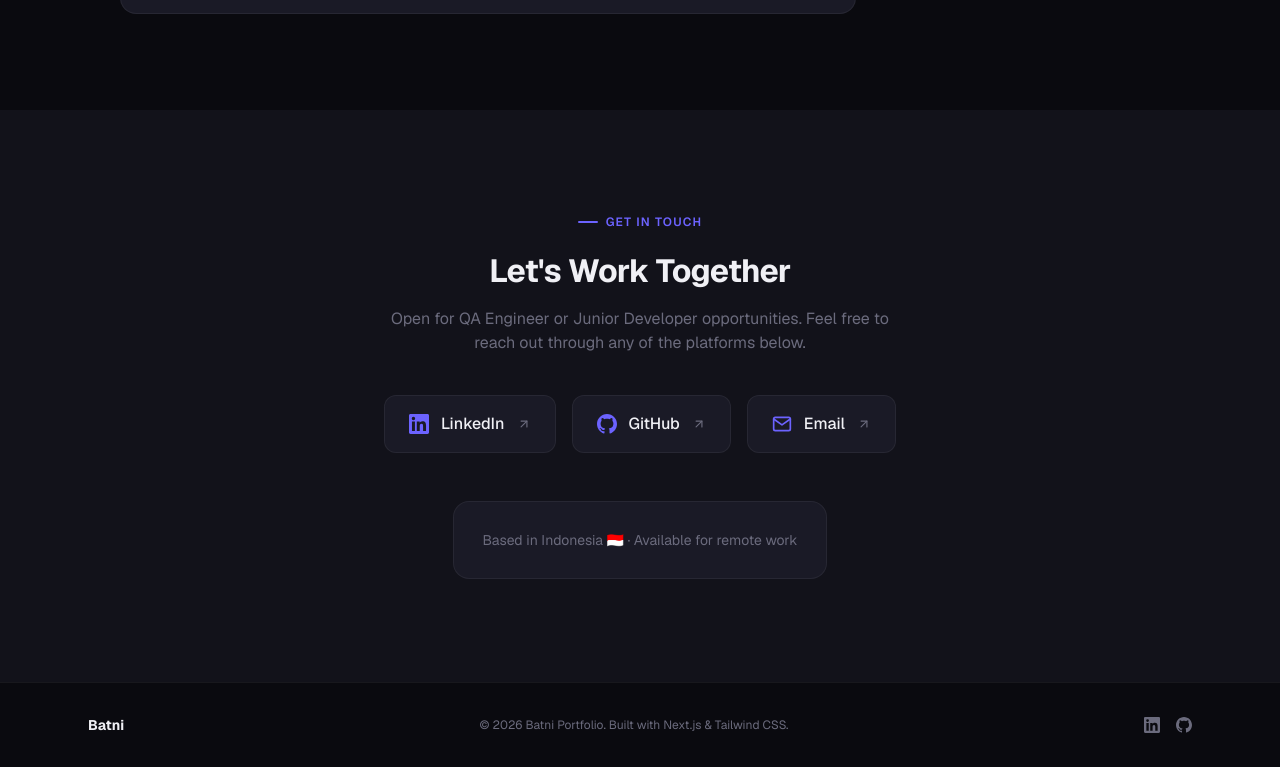
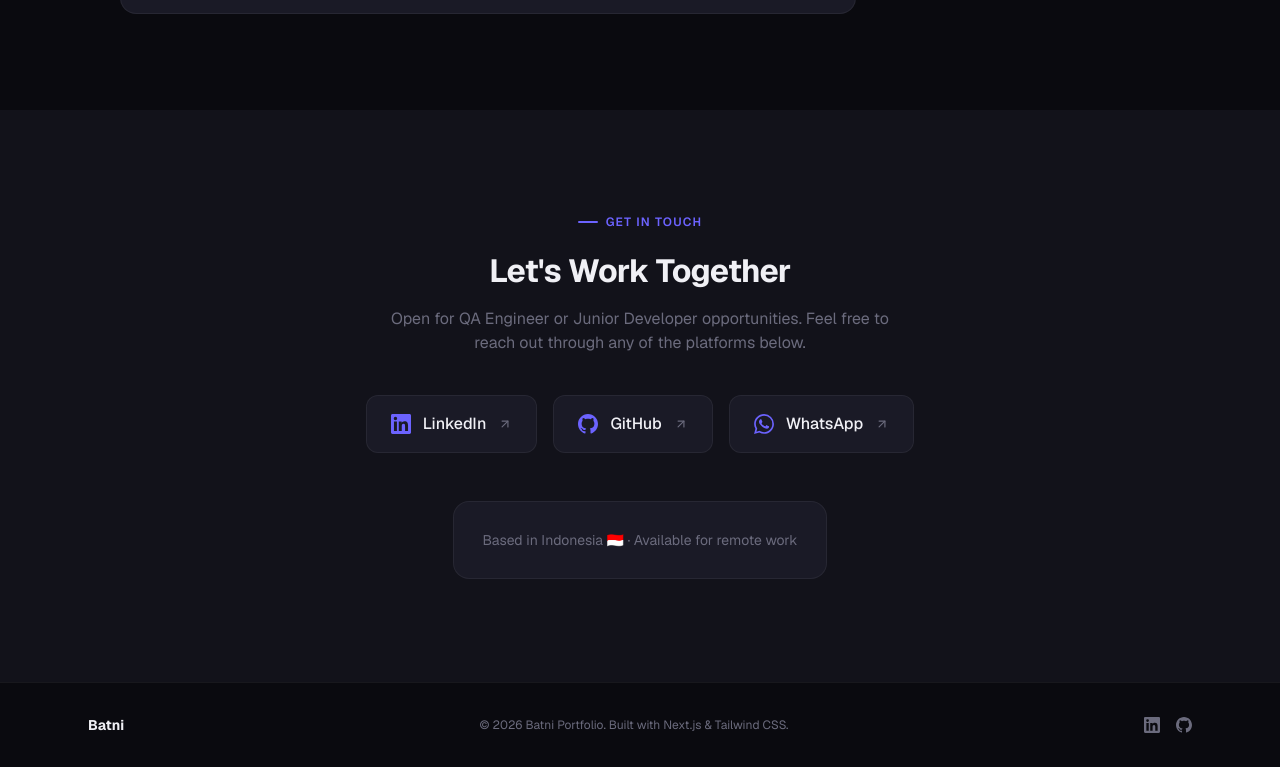
Before and after one commit to muhbatni/tumbas-balon, a Next.js app: page / in a window 1280 px wide. Shown: the part 3838-4605 px from the top of the page. Built offline with nearby package versions, Linux system fonts and the light colour scheme.

Commit message:
email to wa

```diff
--- a/src/components/Contact.tsx
+++ b/src/components/Contact.tsx
@@ -22,12 +22,11 @@
     ),
   },
   {
-    label: "Email",
-    href: "mailto:hello@batni.dev",
+    label: "WhatsApp",
+    href: "https://wa.me/6285693177445",
     icon: (
-      <svg width="20" height="20" viewBox="0 0 24 24" fill="none" stroke="currentColor" strokeWidth="2" strokeLinecap="round" strokeLinejoin="round">
-        <path d="M4 4h16c1.1 0 2 .9 2 2v12c0 1.1-.9 2-2 2H4c-1.1 0-2-.9-2-2V6c0-1.1.9-2 2-2z" />
-        <polyline points="22,6 12,13 2,6" />
+      <svg width="20" height="20" viewBox="0 0 24 24" fill="currentColor">
+        <path d="M17.472 14.382c-.297-.149-1.758-.867-2.03-.967-.273-.099-.471-.148-.67.15-.197.297-.767.966-.94 1.164-.173.199-.347.223-.644.075-.297-.15-1.255-.463-2.39-1.475-.883-.788-1.48-1.761-1.653-2.059-.173-.297-.018-.458.13-.606.134-.133.298-.347.446-.52.149-.174.198-.298.298-.497.099-.198.05-.371-.025-.52-.075-.149-.669-1.612-.916-2.207-.242-.579-.487-.5-.669-.51-.173-.008-.371-.01-.57-.01-.198 0-.52.074-.792.372-.272.297-1.04 1.016-1.04 2.479 0 1.462 1.065 2.875 1.213 3.074.149.198 2.096 3.2 5.077 4.487.709.306 1.262.489 1.694.625.712.227 1.36.195 1.871.118.571-.085 1.758-.719 2.006-1.413.248-.694.248-1.289.173-1.413-.074-.124-.272-.198-.57-.347m-5.421 7.403h-.004a9.87 9.87 0 01-5.031-1.378l-.361-.214-3.741.982.998-3.648-.235-.374a9.86 9.86 0 01-1.51-5.26c.001-5.45 4.436-9.884 9.888-9.884 2.64 0 5.122 1.03 6.988 2.898a9.825 9.825 0 012.893 6.994c-.003 5.45-4.437 9.884-9.885 9.884m8.413-18.297A11.815 11.815 0 0012.05 0C5.495 0 .16 5.335.157 11.892c0 2.096.547 4.142 1.588 5.945L.057 24l6.305-1.654a11.882 11.882 0 005.683 1.448h.005c6.554 0 11.89-5.335 11.893-11.893a11.821 11.821 0 00-3.48-8.413z" />
       </svg>
     ),
   },
```
